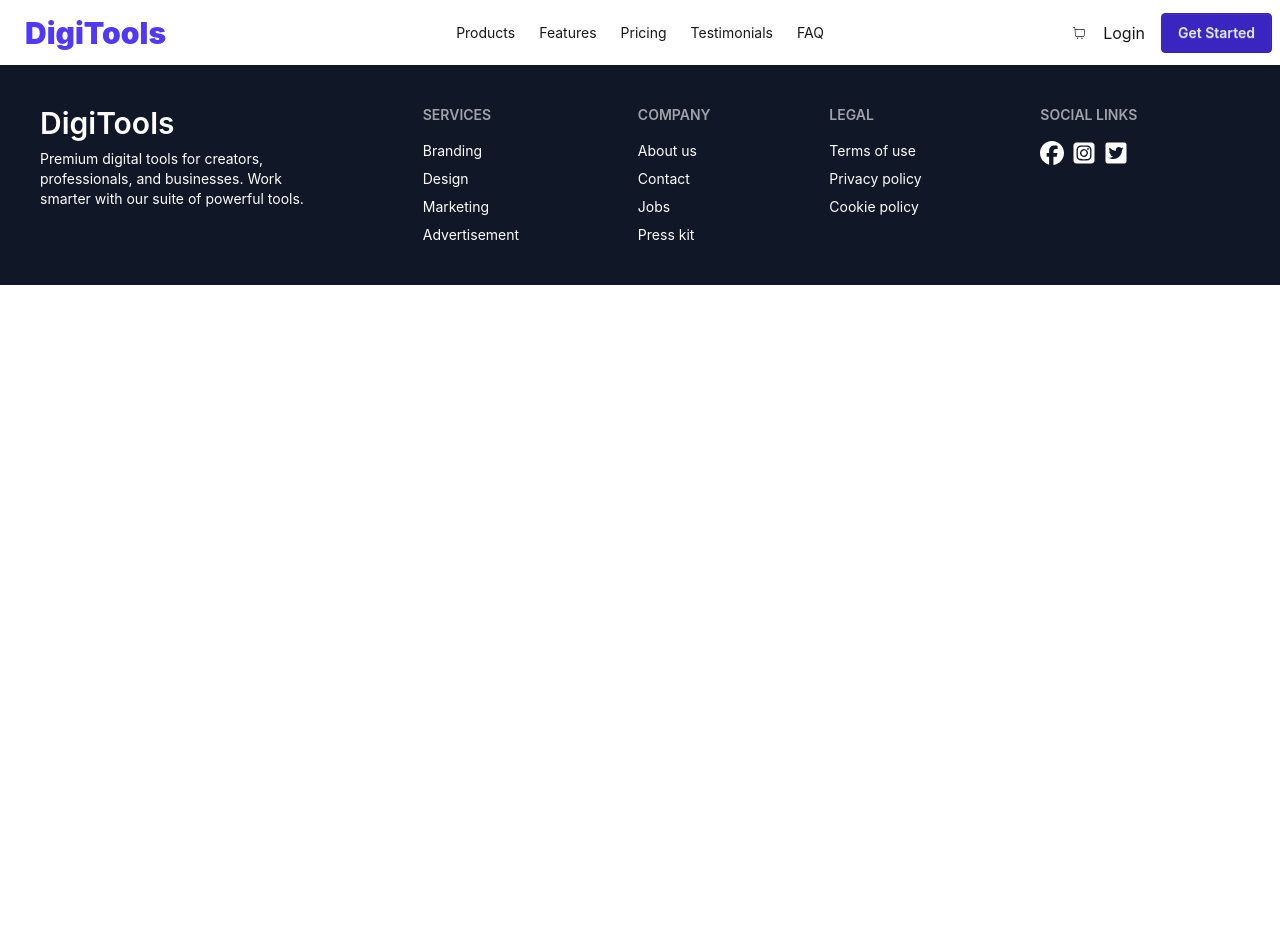
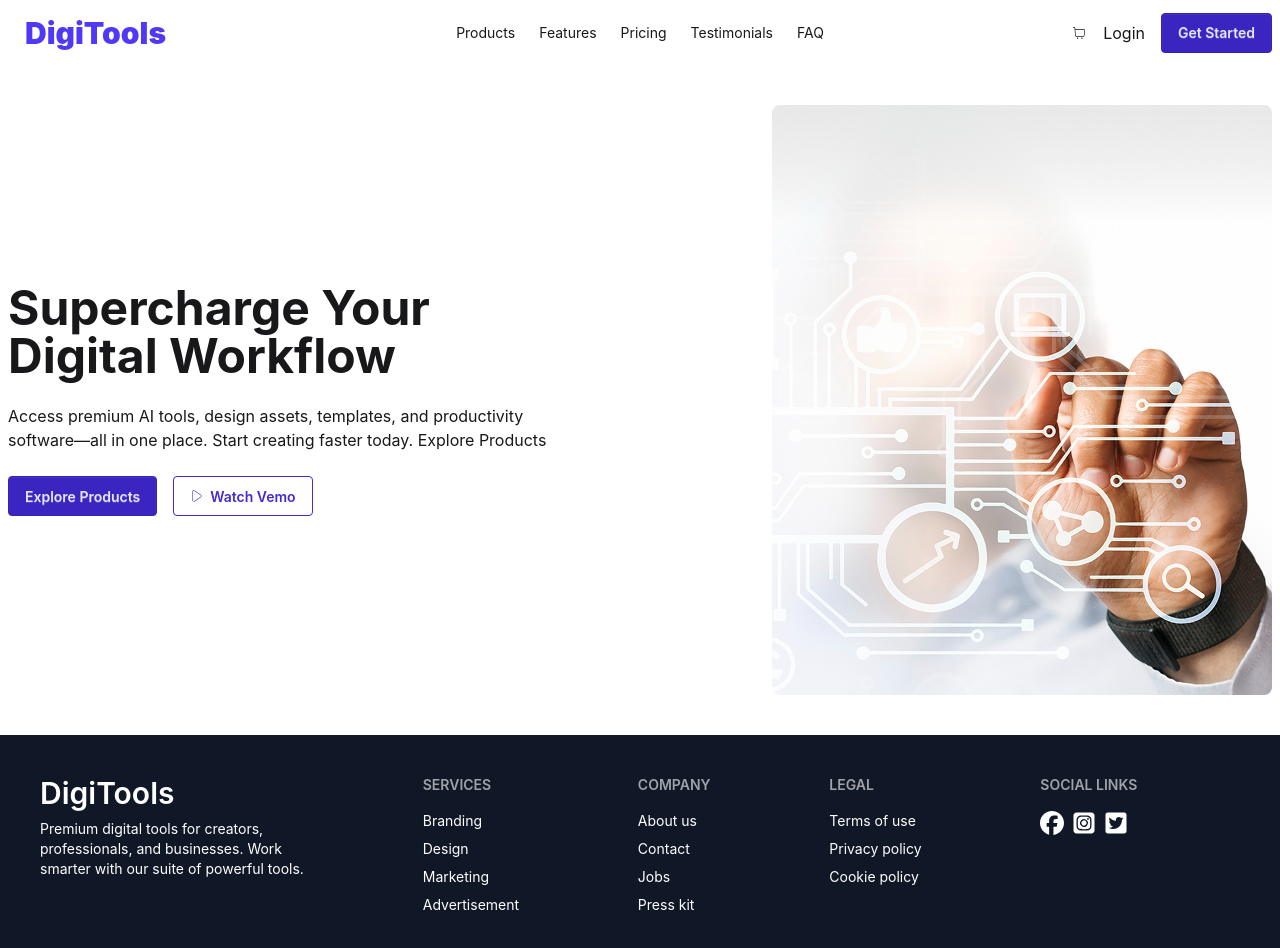
Before and after one commit to anaitullah31/digital-tools, a React (Vite) app: page / in a window 1280 px wide. Shown: the top 948 px of the page. Before the commit the page ends 800 px from the top, so only its background shows below. Built offline with nearby package versions, Linux system fonts and the light colour scheme.

Commit message:
Desing hero section

```diff
--- a/src/App.jsx
+++ b/src/App.jsx
@@ -1,11 +1,13 @@
 import "./App.css";
 import Footer from "./components/Footer/Footer";
 import Header from "./components/Header/Header";
+import Hero from "./components/Hero/Hero";
 
 function App() {
   return (
     <>
       <Header />
+      <Hero />
       <div className="bg-[#101727] text-white">
         <Footer />
       </div>
--- /dev/null
+++ b/src/components/Button/Button.jsx
@@ -0,0 +1,9 @@
+const Button = ({ children, style }) => {
+  return (
+    <button className={`btn ${style ? style : "btn-active btn-primary"}`}>
+      {children}
+    </button>
+  );
+};
+
+export default Button;
--- a/src/components/Common/PrimaryButton.jsx
+++ /dev/null
@@ -1,5 +0,0 @@
-const PrimaryButton = ({ children }) => {
-  return <button className="btn btn-active btn-primary">{children}</button>;
-};
-
-export default PrimaryButton;
--- a/src/components/Header/Header.jsx
+++ b/src/components/Header/Header.jsx
@@ -1,5 +1,5 @@
 import { CiShoppingCart } from "react-icons/ci";
-import PrimaryButton from "../Common/PrimaryButton";
+import PrimaryButton from "../Button/Button";
 const Header = () => {
   const links = (
     <>
--- /dev/null
+++ b/src/components/Hero/Hero.jsx
@@ -0,0 +1,32 @@
+import Button from "../Button/Button";
+import Banner from "../../assets/banner.png";
+import { CiPlay1 } from "react-icons/ci";
+
+const Hero = () => {
+  return (
+    <div className="max-w-7xl mx-auto py-5 md:py-10 px-2">
+      <div className="flex gap-8 justify-between items-center flex-col lg:flex-row-reverse">
+        <img className="w-" src={Banner} />
+        <div>
+          <h1 className="text-2xl md:text-5xl font-bold">
+            Supercharge Your <br className="" /> Digital Workflow
+          </h1>
+          <p className="py-6">
+            Access premium AI tools, design assets, templates, and productivity{" "}
+            <br className="hidden md:block" />
+            software—all in one place. Start creating faster today. Explore
+            Products
+          </p>
+          <div className="flex gap-4">
+            <Button>Explore Products</Button>
+            <Button style="btn-outline btn-primary">
+              <CiPlay1 /> Watch Vemo
+            </Button>
+          </div>
+        </div>
+      </div>
+    </div>
+  );
+};
+
+export default Hero;
```
